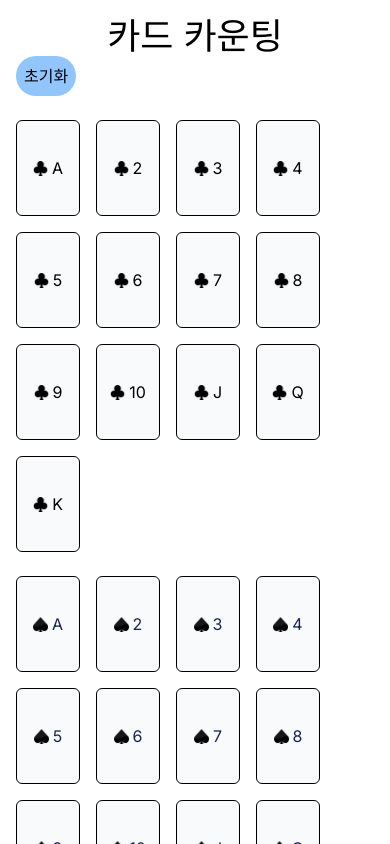
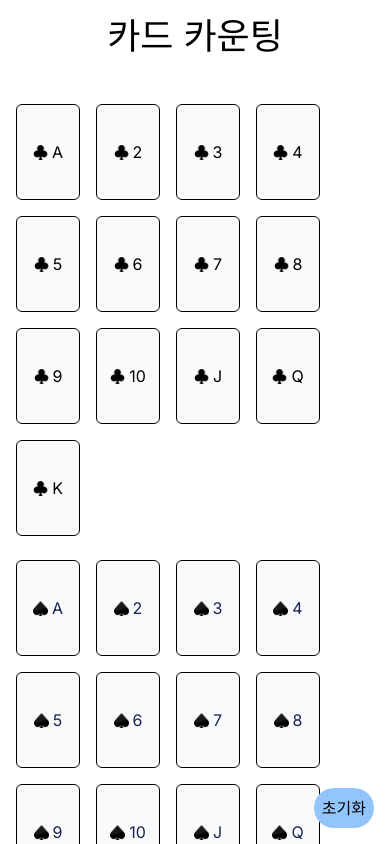
Before and after one commit to harrdas/card-counting, a Next.js app: page / in a window 390 px wide. Shown: the top 844 px of the page. Built offline with nearby package versions, Linux system fonts and the light colour scheme.

Commit message:
- add: pc 크기에선 오른쪽 정렬, 모바일 크기에선 하단 우측에 fixed 로 표시

```diff
--- a/app/page.tsx
+++ b/app/page.tsx
@@ -105,18 +105,20 @@ export default function Home() {
     <>
       <div className="p-4 max-w-7xl mx-auto">
         <h1 className="text-4xl text-center">카드 카운팅</h1>
-        <button
-          className="rounded-full bg-blue-300 p-2 cursor-pointer"
-          onClick={handleInitializeClick}
-        >
-          초기화
-        </button>
         <br />
         <br />
         {displayCards(clubCards)}
         {displayCards(spadeCards)}
         {displayCards(heartCards)}
         {displayCards(diamondCards)}
+        <div className="lg:flex lg:justify-end">
+          <button
+            className="rounded-full bg-blue-300 p-2 cursor-pointer fixed bottom-4 right-4 lg:static"
+            onClick={handleInitializeClick}
+          >
+            초기화
+          </button>
+        </div>
       </div>
     </>
   );
```
